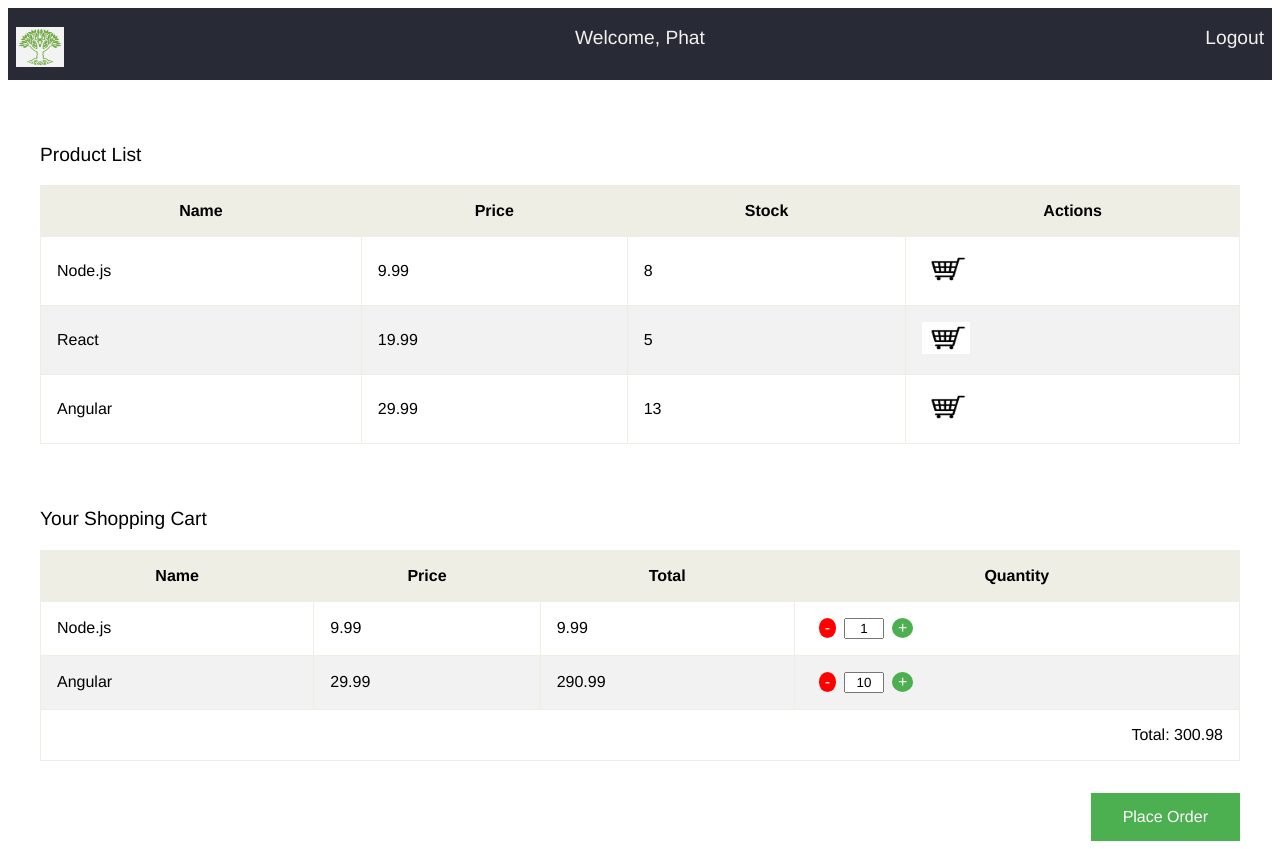
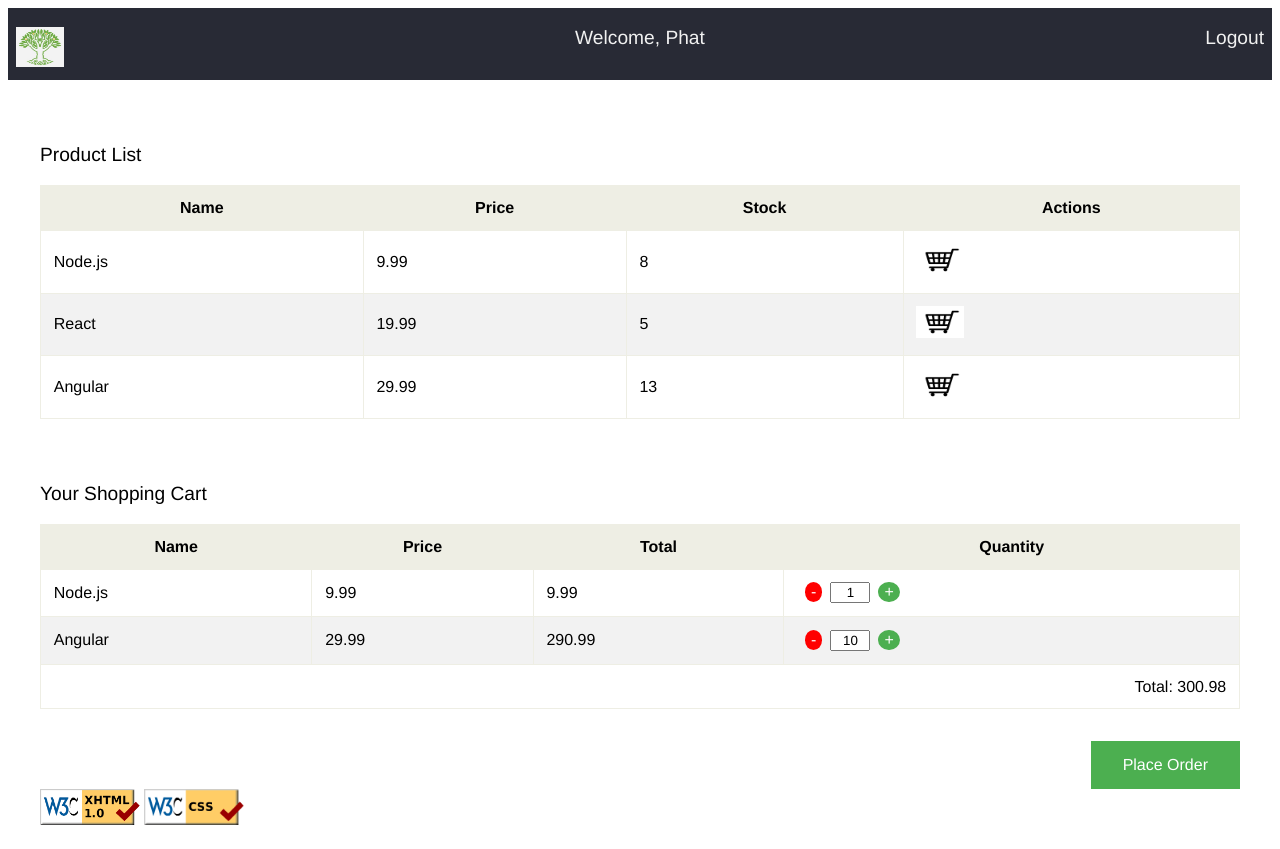
Before and after one commit to phatn/wap062022.github.io, a plain HTML site: page lab03.html in a window 1280 px wide. Drawn offline with Linux system fonts and the light colour scheme.

Commit message:
Added HTML & CSS validators

```diff
--- a/lab03.html
+++ b/lab03.html
@@ -23,10 +23,12 @@
             <p class="heading">Product List</p>
             <table>
                 <thead>
+                    <tr>
                         <th>Name</th>
                         <th>Price</th>
                         <th>Stock</th>
                         <th>Actions</th>
+                    </tr>
                 </thead>
                 <tbody>
                     <tr>
@@ -55,10 +57,12 @@
             <p class="heading">Your Shopping Cart</p>
             <table>
                 <thead>
+                    <tr>
                         <th>Name</th>
                         <th>Price</th>
                         <th>Total</th>
                         <th>Quantity</th>
+                    </tr>
                 </thead>
                 <tbody>
                     <tr>
@@ -82,6 +86,10 @@
                 <button class="button">Place Order</button>
             </div>
         </div>
+        <div class="validation-checker">
+            <a href="https://validator.w3.org/nu/?doc=https%3A%2F%2Fphatn.github.io%2Fwap062022.github.io%2Flab03.html" target="_blank"><img src="public/assets/img/validation-checker.png" alt="HTML validation checker"></a>
+            <a href="https://jigsaw.w3.org/css-validator/validator?uri=https%3A%2F%2Fphatn.github.io%2Fwap062022.github.io%2Flab03.html&profile=css3svg&usermedium=all&warning=1&vextwarning=&lang=en" target="_blank"><img src="public/assets/img/css_checker.png" alt="CSS validation checker"></a>
+        </div>
     </main>
 </body>
 </html>
--- a/public/assets/css/lab02.css
+++ b/public/assets/css/lab02.css
@@ -34,5 +34,10 @@ body {
 }
 
 header > h1 {
-    font-size: 3rem;
+    font-size: 2rem;
 }
+
+.validation-checker img {
+    width: 6rem;
+    height: 1.8rem;
+}
--- a/public/assets/css/lab03.css
+++ b/public/assets/css/lab03.css
@@ -50,7 +50,7 @@ main {
 table, tr, td, th {
     border: 1px solid #eeeee4;
     border-collapse: collapse;
-    padding: 1rem;
+    padding: 0.8rem;
 }
 
 table {
@@ -134,3 +134,8 @@ table tr:nth-child(even) {
 .deduct {
     background-color: red; /* Green */
 }
+
+.validation-checker img {
+    width: 6.25rem;
+    height: 2.2rem;
+}
--- a/public/assets/css/lab04.css
+++ b/public/assets/css/lab04.css
@@ -290,3 +290,14 @@ label.payment-mode-lbl {
         text-align: center;
     }
 }
+
+.validation-checker {
+    margin-top: 1rem;
+    margin-bottom: 1rem;
+    margin-left: 0.5rem;
+}
+
+.validation-checker img {
+    width: 6.25rem;
+    height: 2.2rem;
+}
```
Also changed, not shown: lab02.html (+4 -0 lines), lab04.html (+4 -0 lines). Lines whose indentation alone changed are shown as unchanged.
